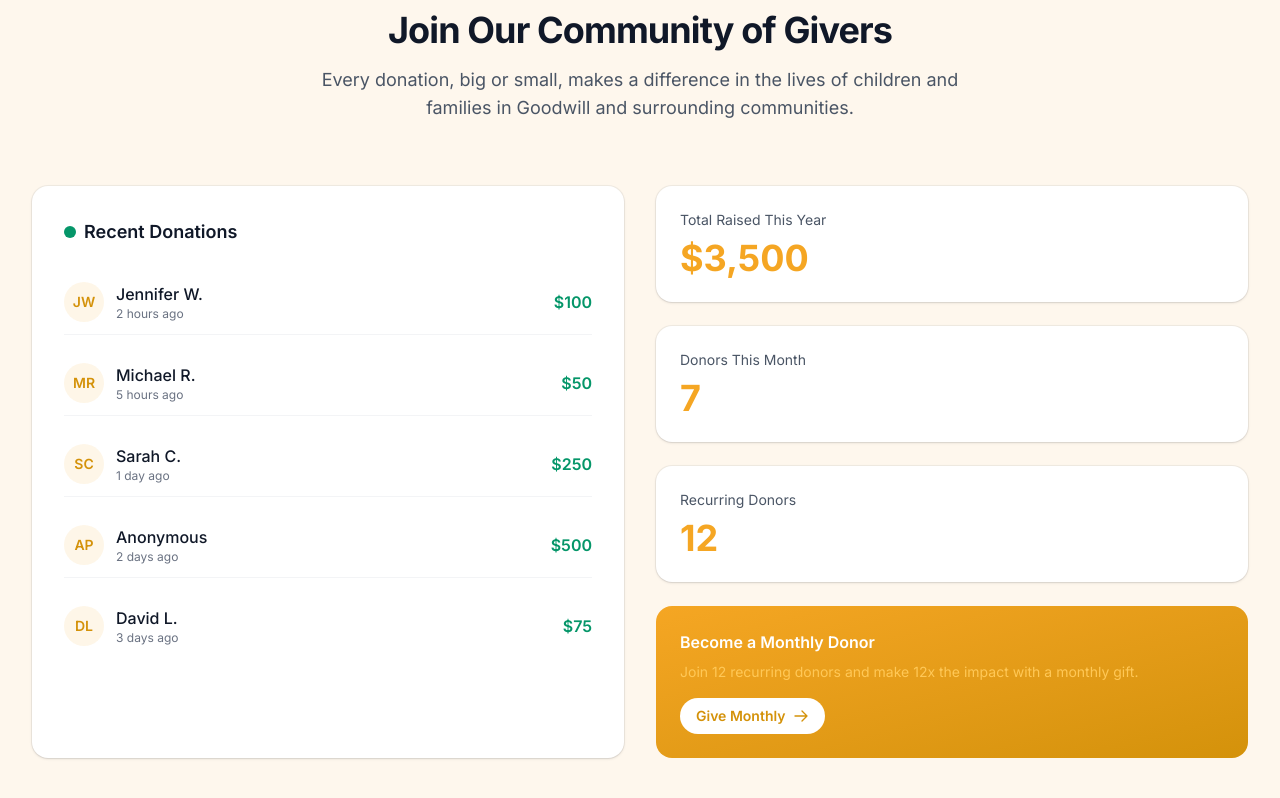
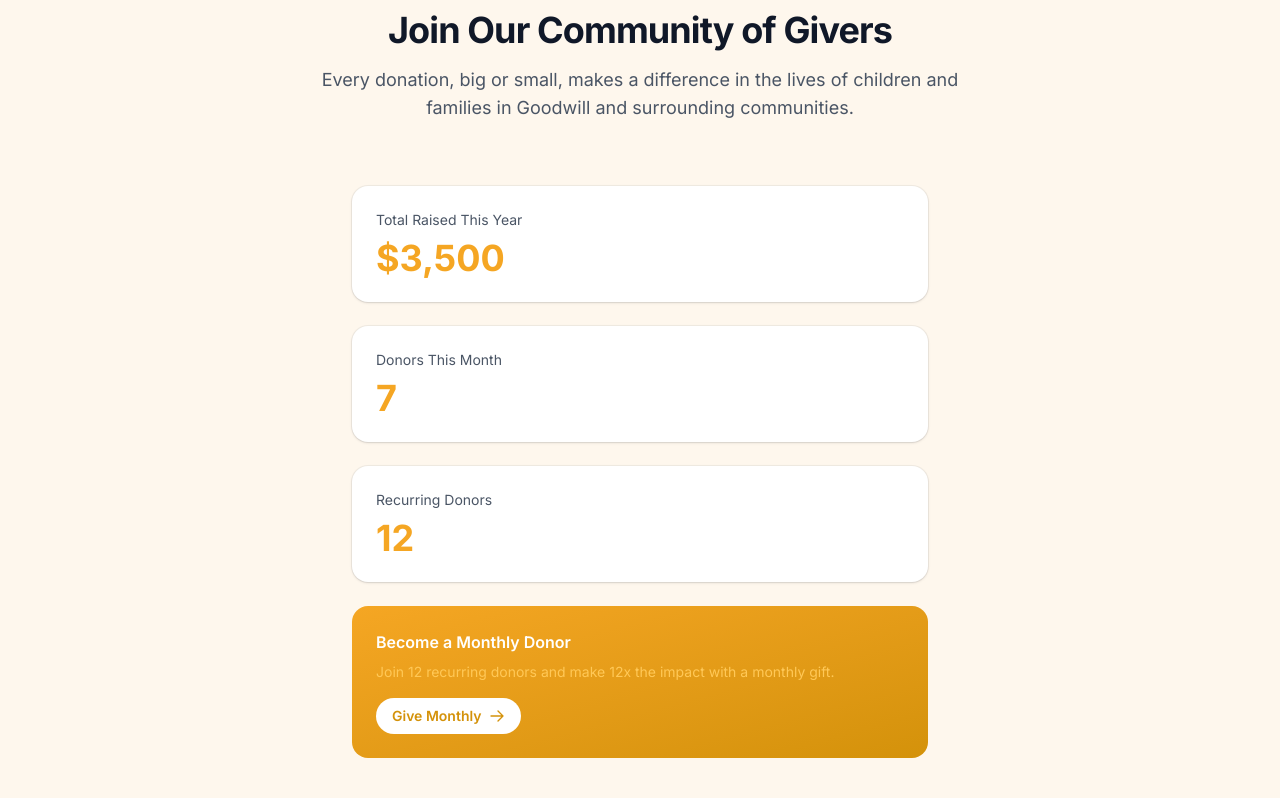
Before and after one commit to greggfosdev/ann-hewan-foundation, a Next.js app: page / in a window 1280 px wide. Shown: the part 5712-6510 px from the top of the page. Built offline with nearby package versions, Linux system fonts and the light colour scheme.

Commit message:
Remove Recent Donations list from Donor Wall, keep impact stats and CTA
Co-Authored-By: Claude Opus 4.6 (1M context) <noreply@anthropic.com>

```diff
--- a/src/app/page.tsx
+++ b/src/app/page.tsx
@@ -3,6 +3,7 @@ import Link from "next/link";
 import { Hero } from "@/components/sections/Hero";
 import { ImpactStats } from "@/components/sections/ImpactStats";
 import { ProgramCards } from "@/components/sections/ProgramCards";
+
 
 import { DonorWall } from "@/components/sections/DonorWall";
 import { RafflePromo } from "@/components/sections/RafflePromo";
--- a/src/components/sections/DonorWall.tsx
+++ b/src/components/sections/DonorWall.tsx
@@ -1,11 +1,3 @@
-const recentDonors = [
-  { initials: "JW", name: "Jennifer W.", amount: "$100", time: "2 hours ago" },
-  { initials: "MR", name: "Michael R.", amount: "$50", time: "5 hours ago" },
-  { initials: "SC", name: "Sarah C.", amount: "$250", time: "1 day ago" },
-  { initials: "AP", name: "Anonymous", amount: "$500", time: "2 days ago" },
-  { initials: "DL", name: "David L.", amount: "$75", time: "3 days ago" },
-];
-
 const impactStats = [
   { label: "Total Raised This Year", value: "$3,500" },
   { label: "Donors This Month", value: "7" },
@@ -29,40 +21,7 @@ export function DonorWall() {
           </p>
         </div>
 
-        <div className="mt-16 grid gap-8 lg:grid-cols-2">
-          {/* Recent Activity */}
-          <div className="rounded-2xl bg-white p-8 shadow-sm ring-1 ring-gray-900/5">
-            <h3 className="text-lg font-semibold text-gray-900 flex items-center gap-2">
-              <span className="relative flex h-3 w-3">
-                <span className="animate-ping absolute inline-flex h-full w-full rounded-full bg-trust-green opacity-75"></span>
-                <span className="relative inline-flex rounded-full h-3 w-3 bg-trust-green"></span>
-              </span>
-              Recent Donations
-            </h3>
-            <div className="mt-6 space-y-4">
-              {recentDonors.map((donor, index) => (
-                <div
-                  key={index}
-                  className="flex items-center justify-between py-3 border-b border-gray-100 last:border-0"
-                >
-                  <div className="flex items-center gap-3">
-                    <div className="flex h-10 w-10 items-center justify-center rounded-full bg-gold/10 text-gold-dark font-semibold text-sm">
-                      {donor.initials}
-                    </div>
-                    <div>
-                      <p className="font-medium text-gray-900">{donor.name}</p>
-                      <p className="text-xs text-gray-500">{donor.time}</p>
-                    </div>
-                  </div>
-                  <span className="font-semibold text-trust-green">
-                    {donor.amount}
-                  </span>
-                </div>
-              ))}
-            </div>
-          </div>
-
-          {/* Impact Stats */}
+        <div className="mt-16 mx-auto max-w-xl">
           <div className="space-y-6">
             {impactStats.map((stat) => (
               <div
```
